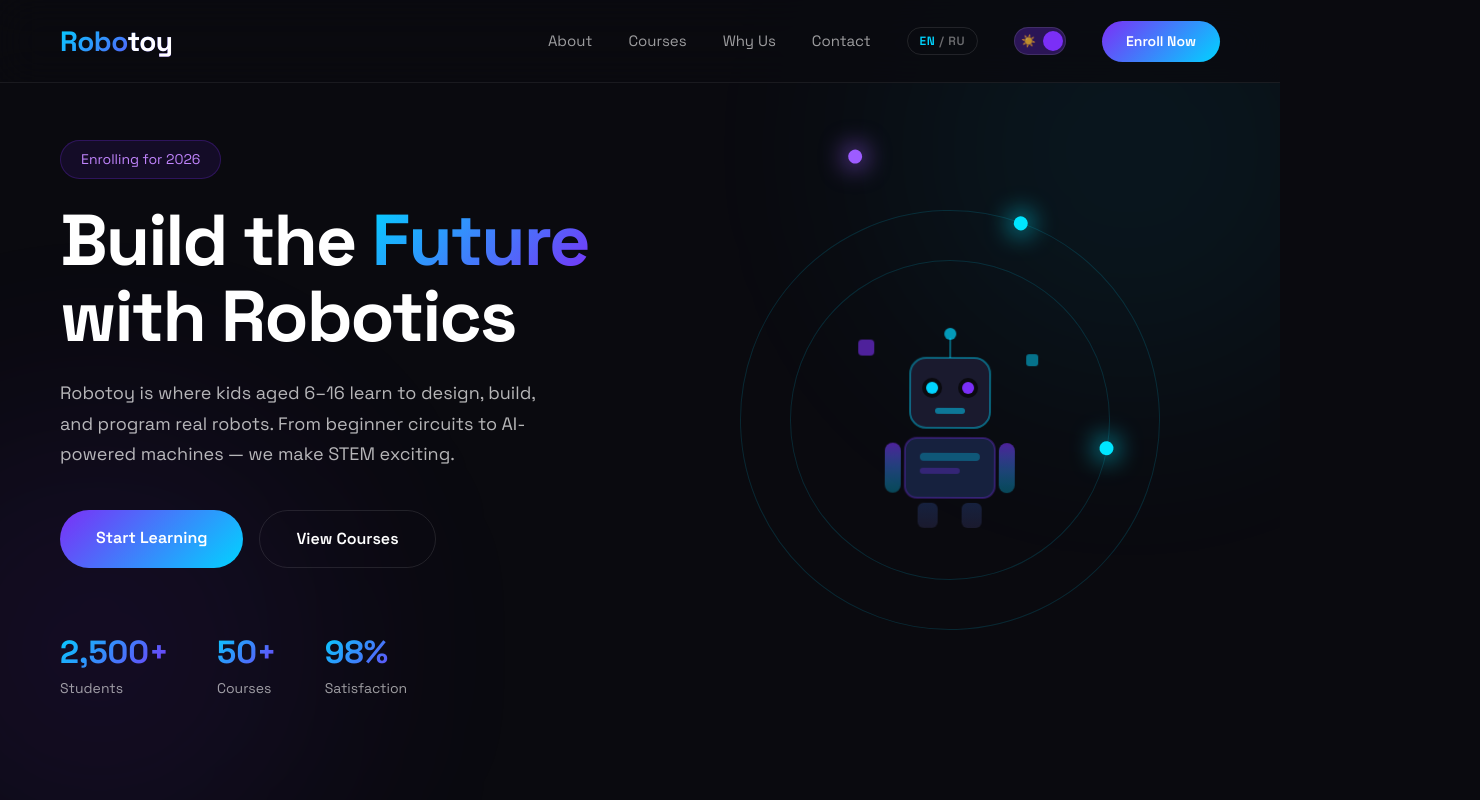
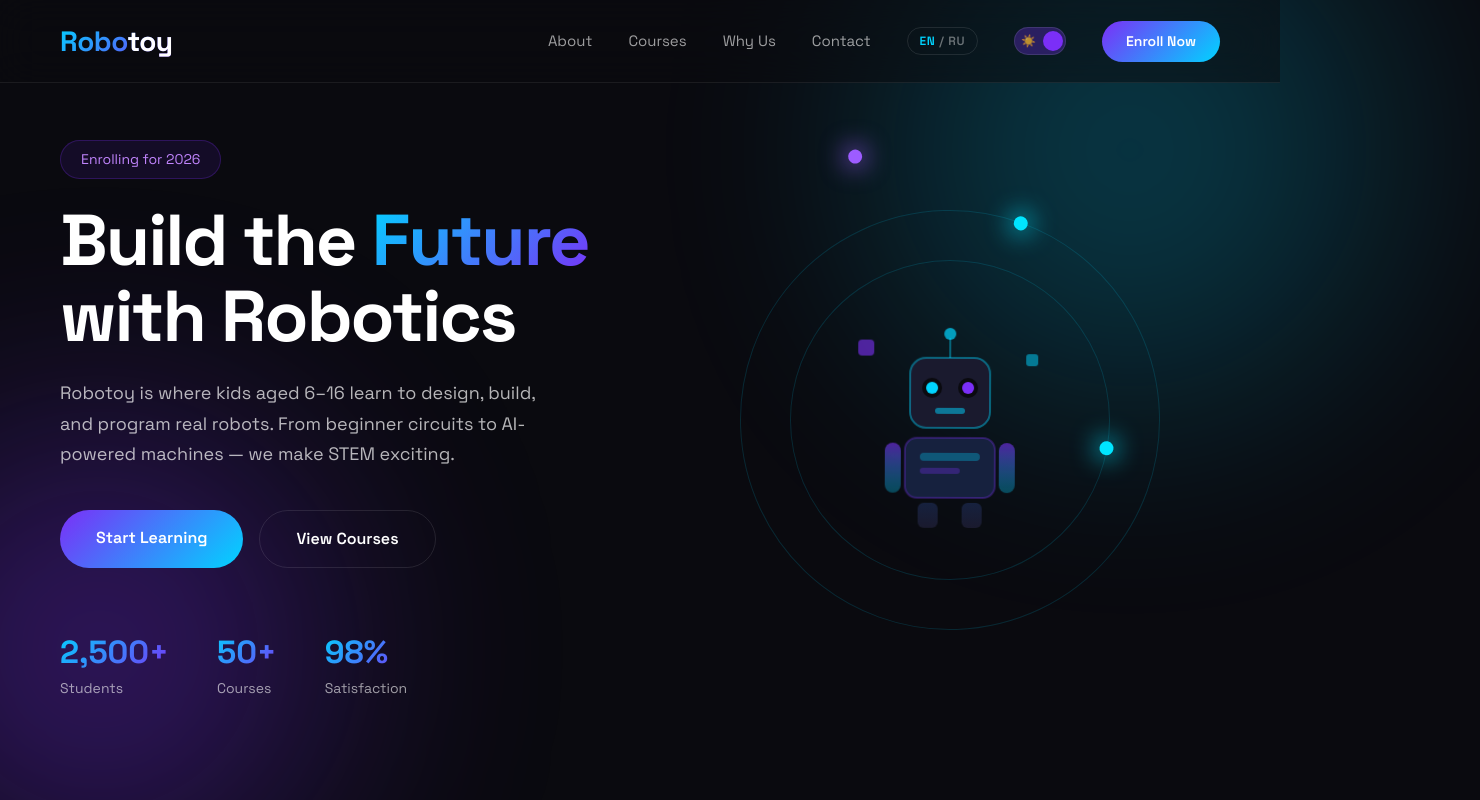
Before and after one commit to Dmitriy-Babiy/robotoy-landing-page, a React (Vite) app: page / in a window 1280 px wide. Shown: the top 800 px of the page, 1480 px wide, since content can reach past the window. Built offline with nearby package versions, Linux system fonts and the light colour scheme.

Commit message:
fix(styles): colors navbar & glow

```diff
--- a/src/components/CTA.scss
+++ b/src/components/CTA.scss
@@ -3,7 +3,6 @@
 .cta {
   padding: $spacing-7xl $spacing-5xl;
   position: relative;
-  overflow: hidden;
 
   @media (max-width: $breakpoint-md) {
     padding: $spacing-6xl $spacing-xl;
@@ -11,8 +10,8 @@
 
   &__glow {
     position: absolute;
-    width: 600px;
-    height: 600px;
+    width: 400px;
+    height: 400px;
     border-radius: $radius-circle;
     filter: blur(150px);
     animation: ctaPulse 5s ease-in-out infinite;
--- a/src/components/Hero.scss
+++ b/src/components/Hero.scss
@@ -6,7 +6,6 @@
   align-items: center;
   justify-content: center;
   position: relative;
-  overflow: hidden;
   padding: $spacing-7xl $spacing-5xl $spacing-6xl;
 
   @media (max-width: $breakpoint-md) {
--- a/src/styles/_variables.scss
+++ b/src/styles/_variables.scss
@@ -88,9 +88,9 @@ $light-text-faint: #aaaabc;
 $light-border: #e2e4ea;
 $light-border-light: #eef0f5;
 
-$light-navbar-bg: rgba(255, 255, 255, 0.85);
-$light-glow-cyan: rgba(0, 212, 255, 0.08);
-$light-glow-purple: rgba(123, 47, 247, 0.08);
+$light-navbar-bg: rgba(255, 255, 255, 0.5);
+$light-glow-cyan: rgba(0, 212, 255, 0.5);
+$light-glow-purple: rgba(123, 47, 247, 0.5);
 
 $light-shadow: 0 2px 16px rgba(0, 0, 0, 0.06);
 $light-shadow-card: 0 4px 24px rgba(0, 0, 0, 0.06);
@@ -113,9 +113,9 @@ $dark-text-faint: rgba(255, 255, 255, 0.4);
 $dark-border: rgba(255, 255, 255, 0.1);
 $dark-border-light: rgba(255, 255, 255, 0.07);
 
-$dark-navbar-bg: rgba(10, 10, 15, 0.8);
-$dark-glow-cyan: rgba(0, 212, 255, 0.15);
-$dark-glow-purple: rgba(123, 47, 247, 0.15);
+$dark-navbar-bg: rgba(10, 10, 15, 0.5);
+$dark-glow-cyan: rgba(0, 212, 255, 0.5);
+$dark-glow-purple: rgba(123, 47, 247, 0.5);
 
 $dark-shadow: none;
 $dark-shadow-card: none;
```
